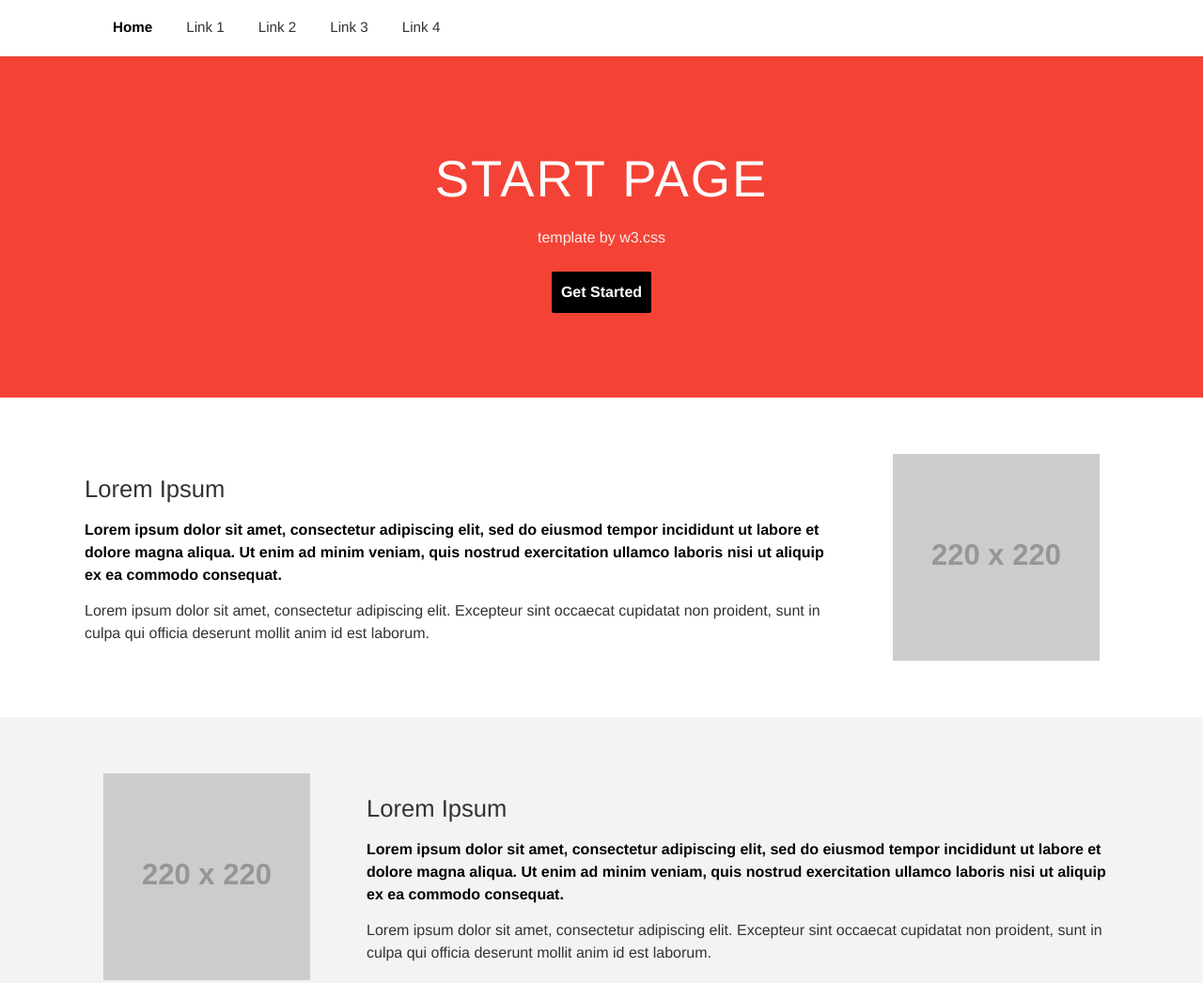
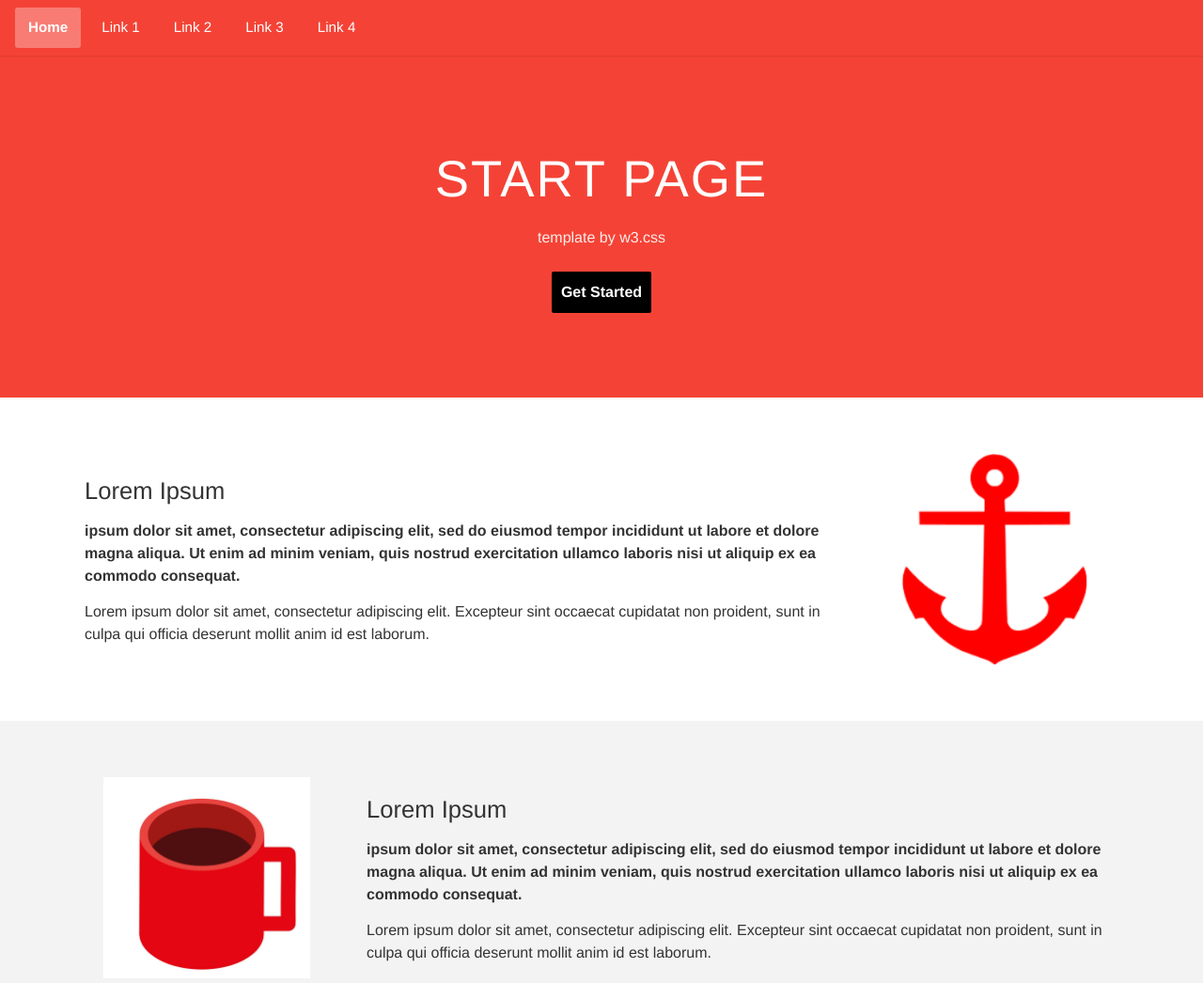
Before and after one commit to darko1b/pagina-ejercicio, a plain HTML site: page index.html in a window 1280 px wide. Shown: the top 1046 px of the page at 94% size. Drawn offline with Linux system fonts and the light colour scheme; placeholder pictures from the web are drawn by us; files whose address does not match are found by name.

Commit message:
Add files via upload

```diff
--- a/index.html
+++ b/index.html
@@ -42,8 +42,8 @@
         <div class="container">
             <div class="text">
                 <h2>Lorem Ipsum</h2>
-                <p class="lead">Lorem ipsum dolor sit amet, consectetur adipiscing elit, sed do eiusmod tempor
-                   incididunt ut labore et dolore magna aliqua. Ut enim ad minim veniam, quis nostrud exercitation ullamco laboris nisi ut aliquip ex ea commodo consequat.</p>
+                <p class="lead"><strong> ipsum dolor sit amet, consectetur adipiscing elit, sed do eiusmod tempor
+                   incididunt ut labore et dolore magna aliqua. Ut enim ad minim veniam, quis nostrud exercitation ullamco laboris nisi ut aliquip ex ea commodo consequat.</strong></p>
 
                 <p>
                 Lorem ipsum dolor sit amet, consectetur adipiscing elit. Excepteur sint occaecat cupidatat non proident, sunt in culpa qui officia deserunt mollit anim id est laborum.
@@ -65,8 +65,8 @@
 
             <div class="text">
                 <h2>Lorem Ipsum</h2>
-                <p class="lead">Lorem ipsum dolor sit amet, consectetur adipiscing elit, sed do eiusmod tempor
-          incididunt ut labore et dolore magna aliqua. Ut enim ad minim veniam, quis nostrud exercitation ullamco laboris nisi ut aliquip ex ea commodo consequat.</p>
+                <p class="lead"><strong> ipsum dolor sit amet, consectetur adipiscing elit, sed do eiusmod tempor
+          incididunt ut labore et dolore magna aliqua. Ut enim ad minim veniam, quis nostrud exercitation ullamco laboris nisi ut aliquip ex ea commodo consequat.</strong></p>
           <p>
             Lorem ipsum dolor sit amet, consectetur adipiscing elit. Excepteur sint occaecat cupidatat non proident, sunt in culpa qui officia deserunt mollit anim id est laborum.
           </p>
--- a/styles.css
+++ b/styles.css
@@ -19,7 +19,7 @@ body{
 /* NAVBAR */
 
 .navbar{
-    background: #fff;
+    background: #f44336;
     border-bottom: 1px solid rgba(0, 0, 0, 0.06);
     position: sticky;
     top: 0;
@@ -29,10 +29,8 @@ body{
 
 .navbar-inner{
     max-width: 1100px;
-    margin: 0 auto;
-    display: flex;
-    align-items: center;
-    justify-content: space-between;
+    margin: revert;
+    align-items: baseline;
     padding: 8px 16px;
     position: relative;
 }
@@ -48,19 +46,19 @@ body{
 .nav-item a{
     display: block;
     padding: 10px 14px;
-    color: #333;
+    color: white;
     text-decoration: none;
     font-size: 0.95rem;
 }
 
 .nav-item a:hover{
-    background: rgba(0, 0, 0, 0.03);
+    background: rgba(255, 255, 255, 0.02);
 }
 
 .nav-item.active a,
 .nav-item a:focus{
-    background: #fff;
-    color: #000;
+    background: rgba(255, 255, 255, 0.3);
+    color: white;
     font-weight: 600;
     border-radius: 3px;
 }
@@ -83,13 +81,14 @@ body{
     justify-content: center;
     align-items: center;
     z-index: 100;
+    margin-left: auto;
 }
 
 .hamburguer{
     display: block;
     width: 20px;
     height: 2px;
-    background: #333 ;
+    background: white ;
     position: relative;
     transition: all 0.3s ease;
 }
@@ -100,7 +99,7 @@ body{
     position: absolute;
     width: 20px;
     height: 2px;
-    background: #333;
+    background: white;
     transition: all 0.3s ease;
 }
 
@@ -199,12 +198,10 @@ body{
     font-weight: 500;
 }
 
-/*TEXTOS RESALTADOS EN NEGRO*/
 
+/*antes era el texto de negro*/
 
-.section .text p:first-of-type {
-    color: #000;
-    font-weight: 600;
+.section .text .lead{
     margin-bottom: 14px;
 }
 
@@ -238,7 +235,7 @@ body{
     font-size: 1.05rem;
 }
 
-/*HOOTERS*/
+/*FOOTERS*/
 
 .site-footer{
     padding: 28px 16px;
@@ -280,7 +277,7 @@ body{
         width: 70%;
         max-width: 300px;
         height: 100vh;
-        background: #fff;
+        background: #f44336;
         flex-direction: column;
         align-items: center;
         justify-content: flex-start;
@@ -305,6 +302,7 @@ body{
         font-size: 1.1rem;
         display: block;
         width: 100%;
+        color: white;
     }
 
     .section .container{
@@ -318,7 +316,7 @@ body{
 
     .section  .media{
         width: 60%;
-        margin: 0 auto;
+        margin: 0 auto 18 px;
     }
     .menu-toggle:checked + .nav-toggle .hamburguer{
         background: transparent;
```
Also changed, not shown: anchor.png (added), coffee.png (added).
